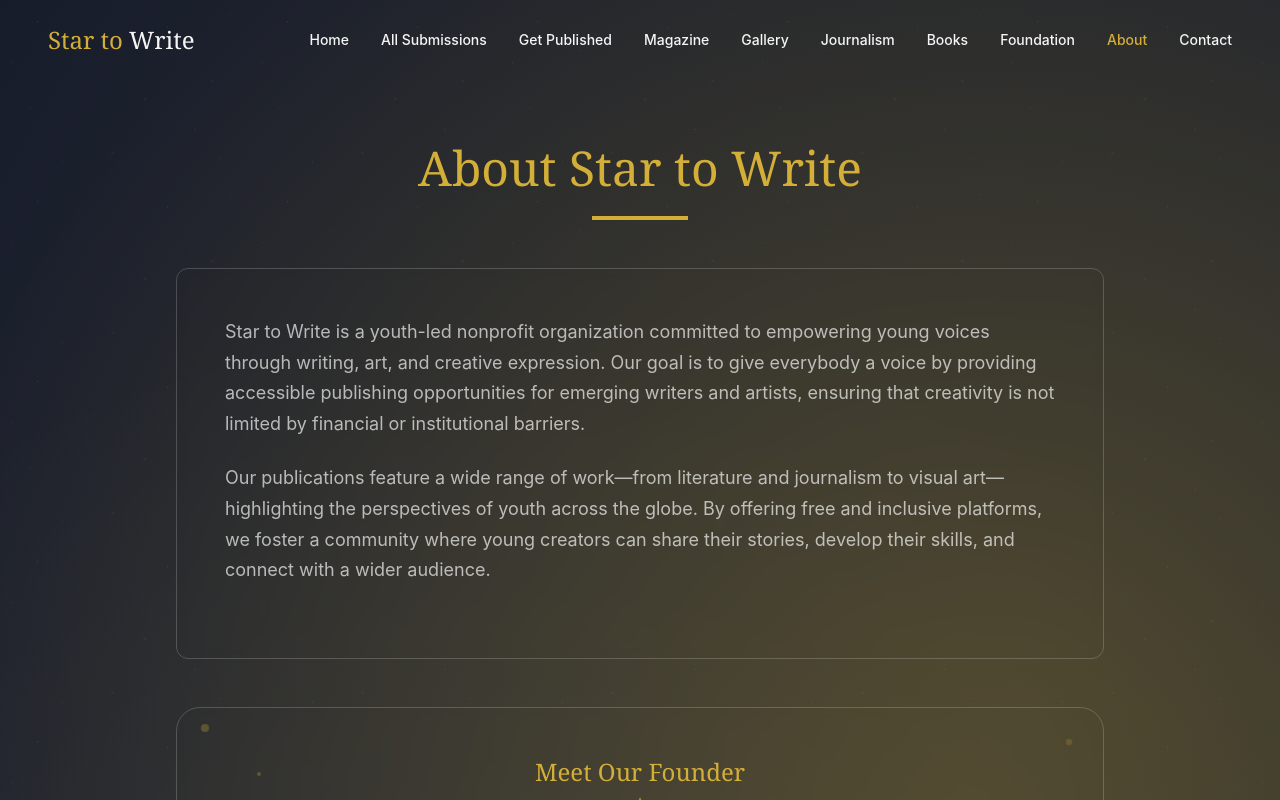
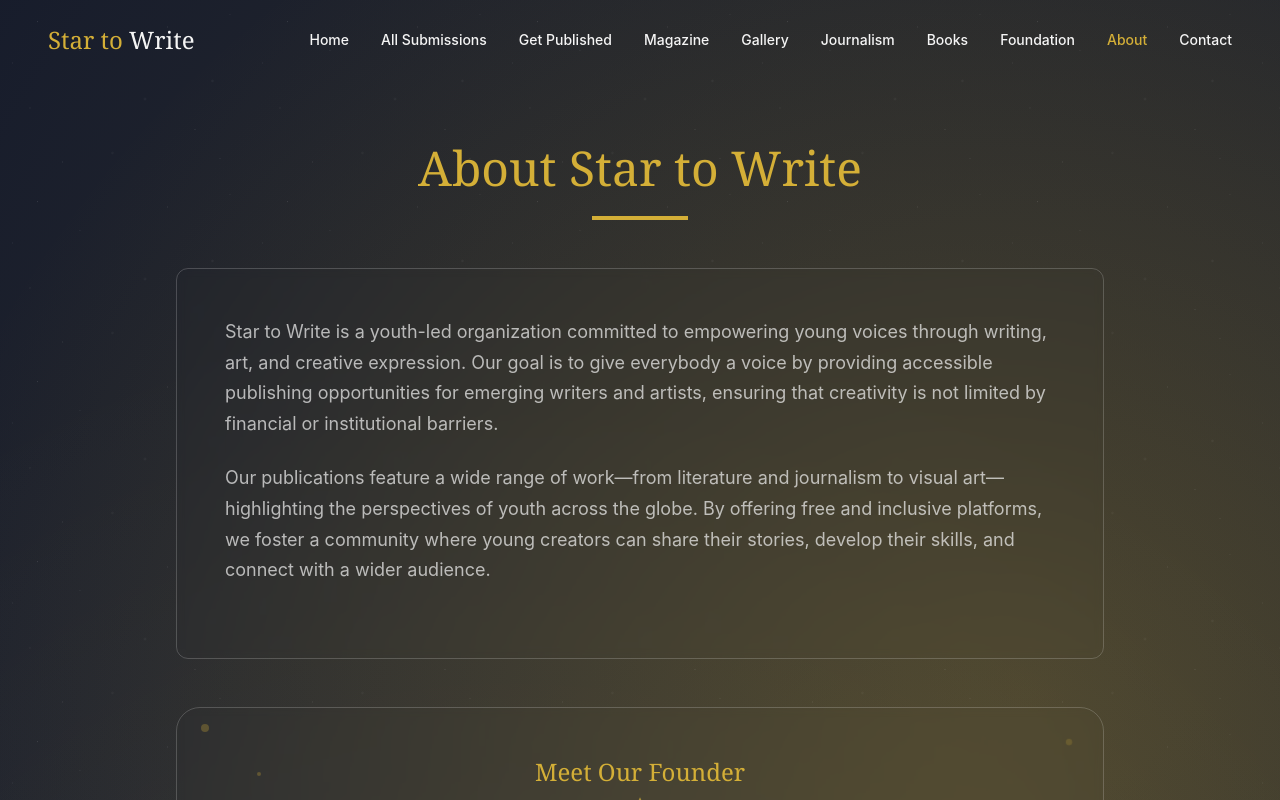
Before and after one commit to Star-To-Write/star-to-write.github.io, a Next.js app: page /about in a window 1280 px wide. Shown: the top 800 px of the page. Built offline with nearby package versions, Linux system fonts and the light colour scheme; a web font is replaced by a local one.

Commit message:
46258-Julia-I.54 fix

```diff
--- a/app/about/page.tsx
+++ b/app/about/page.tsx
@@ -28,7 +28,7 @@ export default function AboutUs() {
                                 lineHeight: "1.7",
                             }}
                         >
-                            Star to Write is a youth-led nonprofit organization
+                            Star to Write is a youth-led organization
                             committed to empowering young voices through
                             writing, art, and creative expression. Our goal is
                             to give everybody a voice by providing accessible
```
